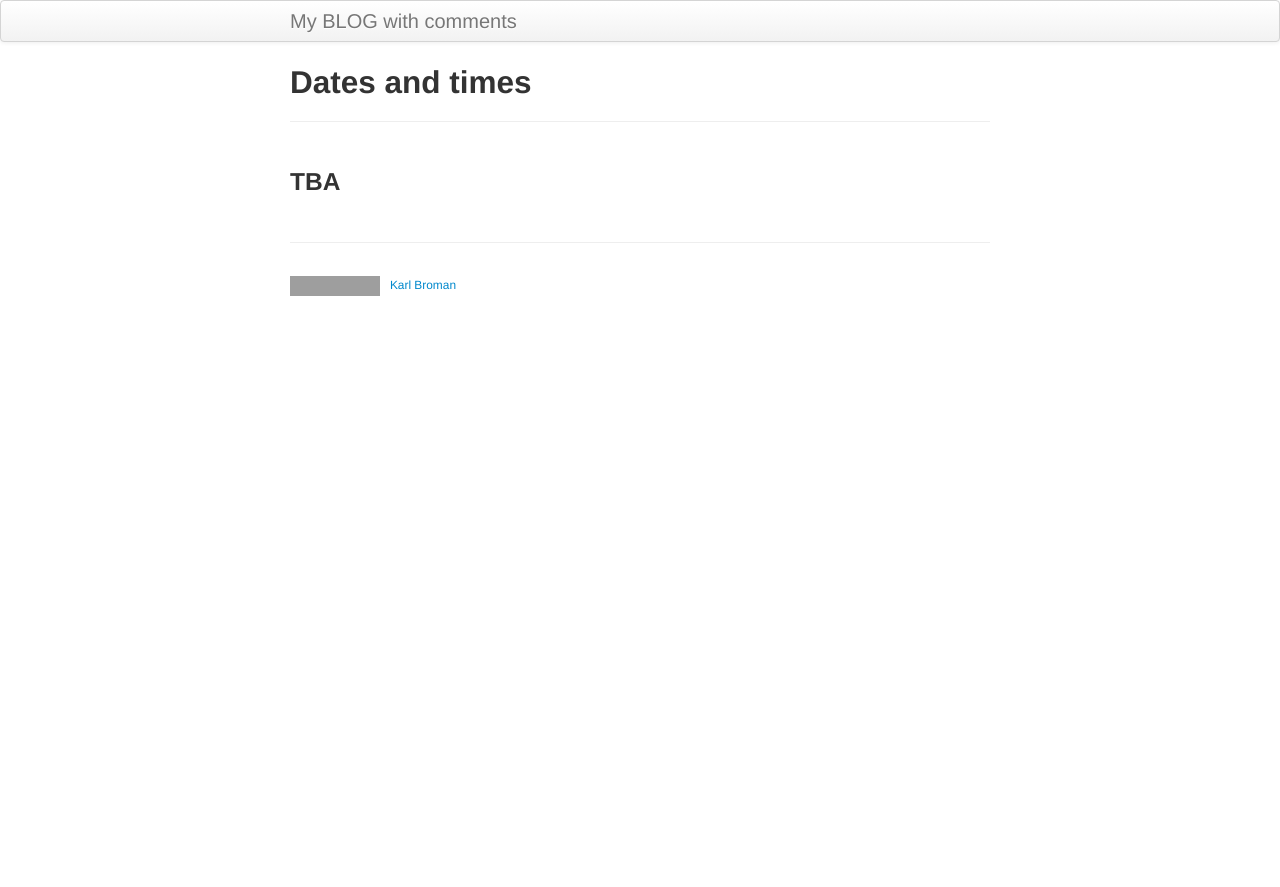
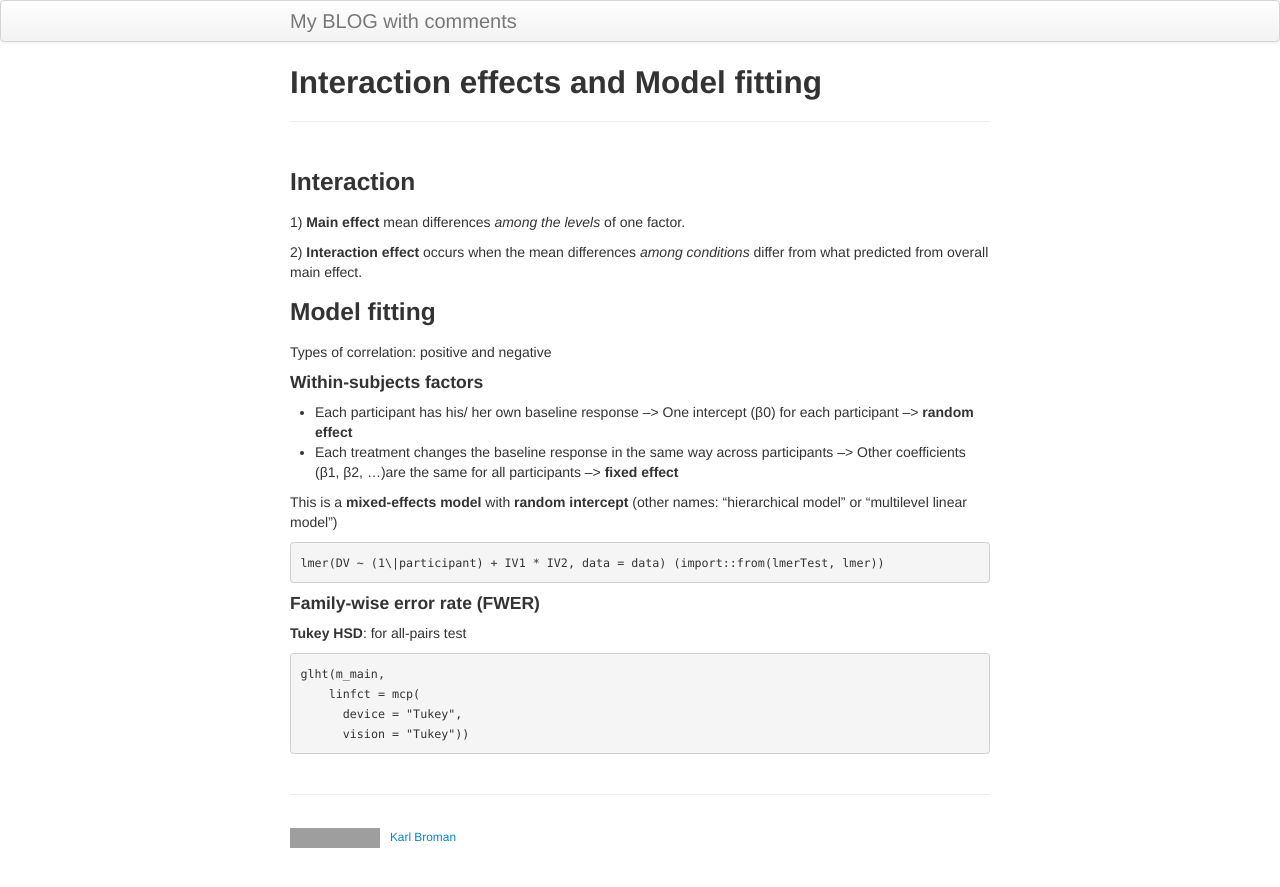
Before and after one commit to yunigma/ynigma.github.io, a Jekyll site: the page built from pages/7blog.md, in a window 1280 px wide. Shown: the top 887 px of the page. Built offline with Jekyll 4.4.1, drawn with Linux system fonts in a browser that asks for light colours; comment, search, counter and statistics services are not loaded; grey boxes are pictures that could not be loaded.

Commit message:
content for the 7th blog was added

````diff
--- a/pages/7blog.md
+++ b/pages/7blog.md
@@ -1,7 +1,36 @@
 ---
 layout: page
-title: Dates and times
+title: Interaction effects and Model fitting
 description: This page is reserved for my 7th BLOG.
 ---
 
-### TBA
+### Interaction
+1) **Main effect**
+mean differences *among the levels* of one factor.
+
+2) **Interaction effect**
+occurs when the mean differences *among conditions* differ from what predicted from overall main effect.
+
+### Model fitting
+Types of correlation: positive and negative
+
+#### Within-subjects factors
+
+- Each participant has his/ her own baseline response --> One intercept (β0) for each participant --> **random effect**
+- Each treatment changes the baseline response in the same way across participants --> Other coefficients (β1, β2, ...)are the same for all participants --> **fixed effect**
+
+This is a **mixed-effects model** with **random intercept** (other names: “hierarchical model” or “multilevel linear model”)
+
+```
+lmer(DV ~ (1\|participant) + IV1 * IV2, data = data) (import::from(lmerTest, lmer))
+```
+
+#### Family-wise error rate (FWER)
+**Tukey HSD**: for all-pairs test
+
+```
+glht(m_main,
+    linfct = mcp(
+      device = "Tukey",
+      vision = "Tukey"))
+```
````
Also changed, not shown: index.md (+1 -1 lines), pages/2blog.md (+1 -1 lines).
